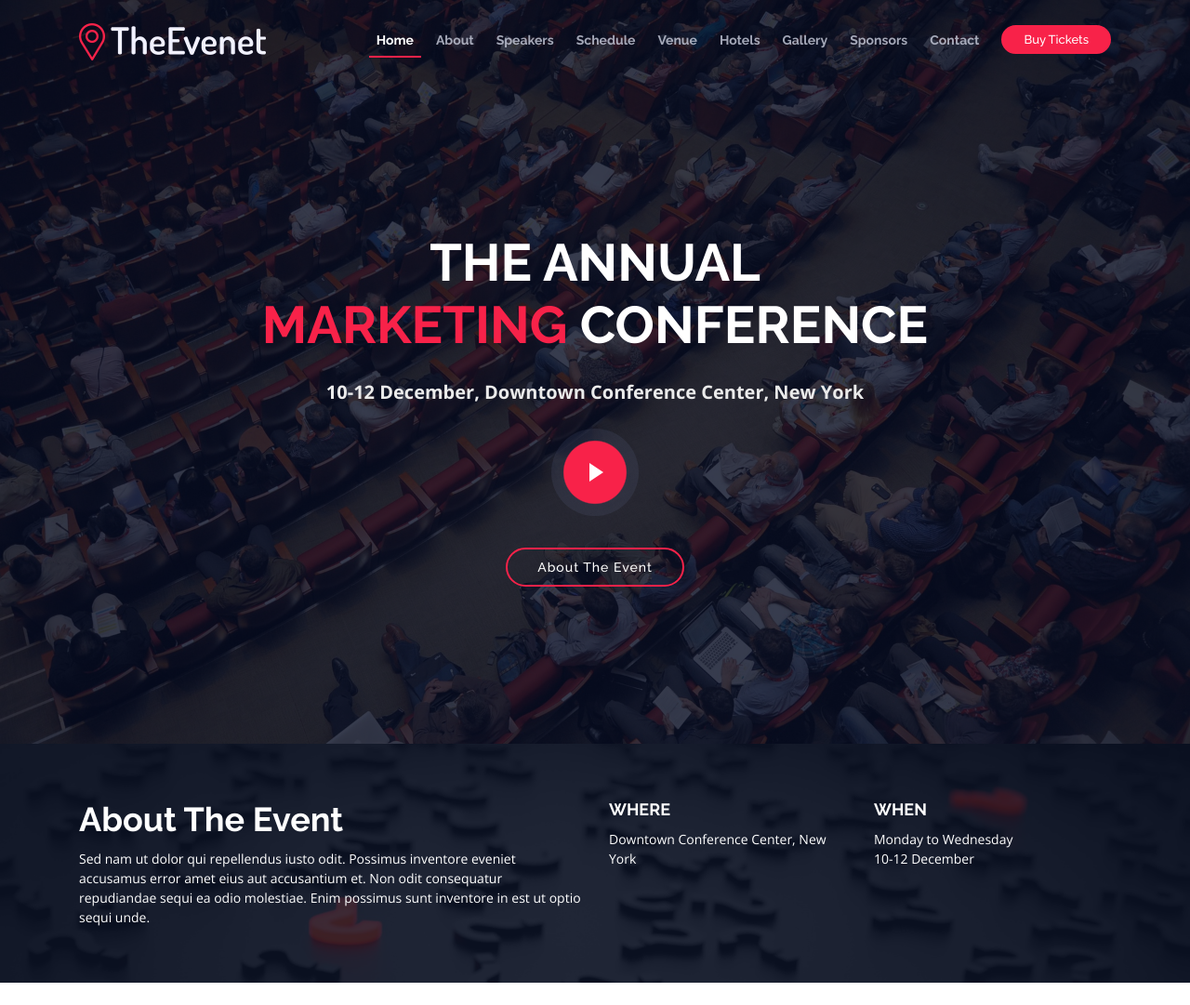
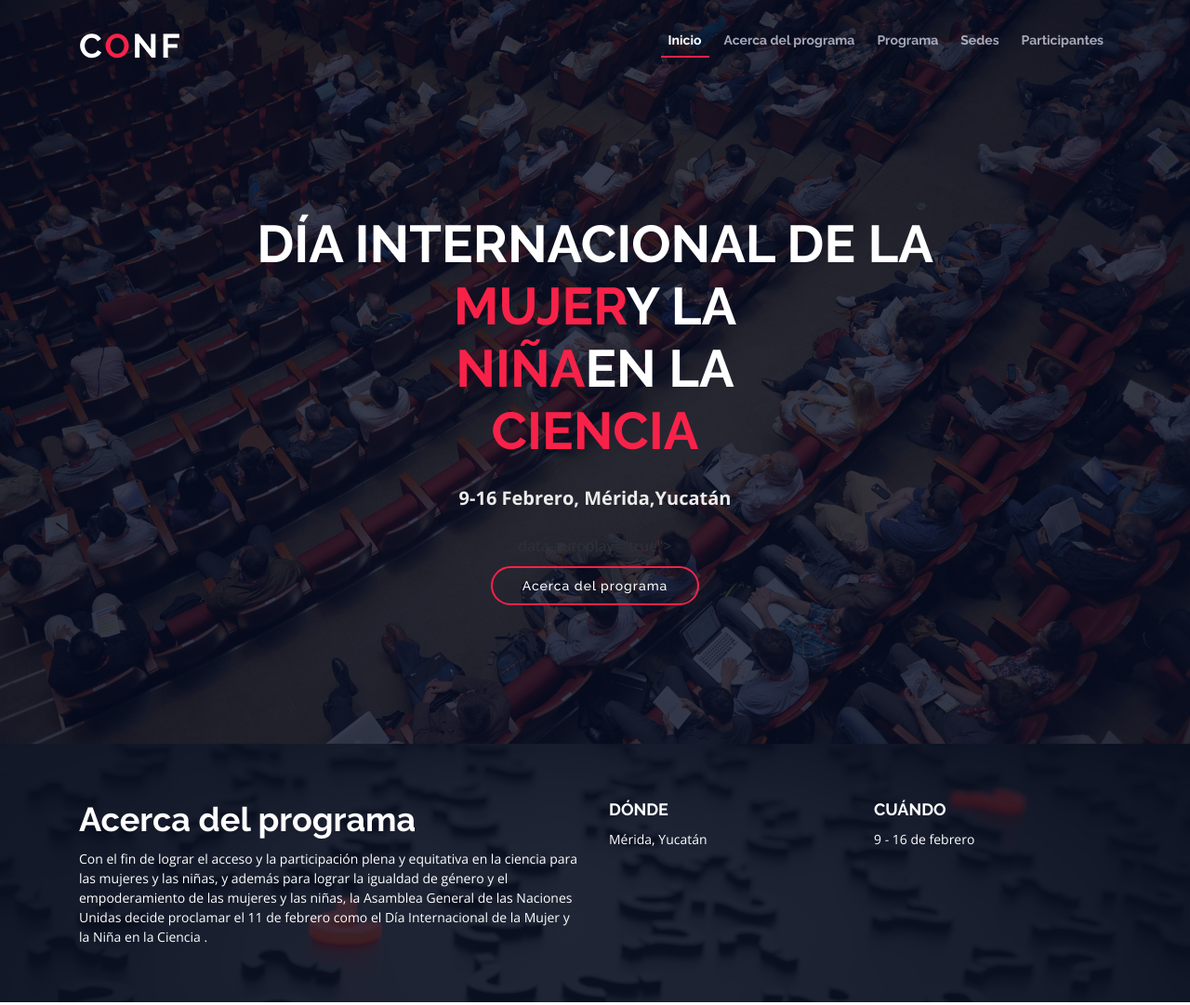
Before and after one commit to addyepp/test-webpage, a plain HTML site: page index.html in a window 1280 px wide. Shown: the top 1081 px of the page at 93% size. Drawn offline with nearby package versions, Linux system fonts and the light colour scheme.

Commit message:
Update index.html

```diff
--- a/index.html
+++ b/index.html
@@ -1,16 +1,15 @@
 <!DOCTYPE html>
-<html lang="en">
+<html lang="es">
 
 <head>
   <meta charset="utf-8">
-  <title>Día Internacional de la mujer y la niña en la ciencia. </title>
-  <title>Mérida, Yucatán.  </title>
+  <title>Día Internacional de la mujer y la niña en la ciencia. </title
   <meta content="width=device-width, initial-scale=1.0" name="viewport">
   <meta content="" name="keywords">
   <meta content="" name="description">
 
   <!-- Favicons -->
-  <link href="img/favicon.png" rel="icon">
+  <!-- <link href="img/favicon.png" rel="icon">
   <link href="img/apple-touch-icon.png" rel="apple-touch-icon">
 
   <!-- Google Fonts -->
@@ -46,22 +45,22 @@
 
       <div id="logo" class="pull-left">
         <!-- Uncomment below if you prefer to use a text logo -->
-        <!-- <h1><a href="#main">C<span>o</span>nf</a></h1>-->
-        <a href="#intro" class="scrollto"><img src="img/logo.png" alt="" title=""></a>
+         <h1><a href="#main">C<span>o</span>nf</a></h1>
+       <!--  <a href="#intro" class="scrollto"><img src="img/logo.png" alt="" title=""></a>-->
       </div>
 
       <nav id="nav-menu-container">
         <ul class="nav-menu">
-          <li class="menu-active"><a href="#intro">Home</a></li>
-          <li><a href="#about">About</a></li>
-          <li><a href="#speakers">Speakers</a></li>
-          <li><a href="#schedule">Schedule</a></li>
-          <li><a href="#venue">Venue</a></li>
-          <li><a href="#hotels">Hotels</a></li>
-          <li><a href="#gallery">Gallery</a></li>
-          <li><a href="#sponsors">Sponsors</a></li>
-          <li><a href="#contact">Contact</a></li>
-          <li class="buy-tickets"><a href="#buy-tickets">Buy Tickets</a></li>
+          <li class="menu-active"><a href="#intro">Inicio</a></li>
+          <li><a href="#about">Acerca del programa</a></li>
+          <!--<li><a href="#speakers">Speakers</a></li>-->
+          <li><a href="#schedule">Programa</a></li>
+          <li><a href="#venue">Sedes</a></li>
+          <!--<li><a href="#hotels">Hotels</a></li>-->
+          <!--<li><a href="#gallery">Gallery</a></li>-->
+          <li><a href="#sponsors">Participantes</a></li>
+          <!--<li><a href="#contact">Contact</a></li>-->
+          <!--<li class="buy-tickets"><a href="#buy-tickets">Buy Tickets</a></li>-->
         </ul>
       </nav><!-- #nav-menu-container -->
     </div>
@@ -72,11 +71,11 @@
   ============================-->
   <section id="intro">
     <div class="intro-container wow fadeIn">
-      <h1 class="mb-4 pb-0">The Annual<br><span>Marketing</span> Conference</h1>
-      <p class="mb-4 pb-0">10-12 December, Downtown Conference Center, New York</p>
-      <a href="https://www.youtube.com/watch?v=jDDaplaOz7Q" class="venobox play-btn mb-4" data-vbtype="video"
+      <h1 class="mb-4 pb-0">Día Internacional de la<br><span>Mujer</span>y la<br><span>Niña</span>en la<br><span>Ciencia</h1>
+      <p class="mb-4 pb-0">9-16 Febrero, Mérida,Yucatán</p>
+      <!--<a href="https://www.youtube.com/watch?v=jDDaplaOz7Q" class="venobox play-btn mb-4" data-vbtype="video"-->
         data-autoplay="true"></a>
-      <a href="#about" class="about-btn scrollto">About The Event</a>
+      <a href="#about" class="about-btn scrollto">Acerca del programa</a>
     </div>
   </section>
 
@@ -89,18 +88,18 @@
       <div class="container">
         <div class="row">
           <div class="col-lg-6">
-            <h2>About The Event</h2>
-            <p>Sed nam ut dolor qui repellendus iusto odit. Possimus inventore eveniet accusamus error amet eius aut
-              accusantium et. Non odit consequatur repudiandae sequi ea odio molestiae. Enim possimus sunt inventore in
-              est ut optio sequi unde.</p>
+            <h2>Acerca del programa</h2>
+            <p>Con el fin de lograr el acceso y la participación plena y equitativa en la ciencia para las mujeres y las niñas,
+              y además para lograr la igualdad de género y el empoderamiento de las mujeres y las niñas, la Asamblea General de
+              las Naciones Unidas decide proclamar el 11 de febrero como el Día Internacional de la Mujer y la Niña en la Ciencia .</p>
           </div>
           <div class="col-lg-3">
-            <h3>Where</h3>
-            <p>Downtown Conference Center, New York</p>
+            <h3>Dónde</h3>
+            <p>Mérida, Yucatán</p>
           </div>
           <div class="col-lg-3">
-            <h3>When</h3>
-            <p>Monday to Wednesday<br>10-12 December</p>
+            <h3>Cuándo</h3>
+            <p>9 - 16 de febrero</p>
           </div>
         </div>
       </div>
```
